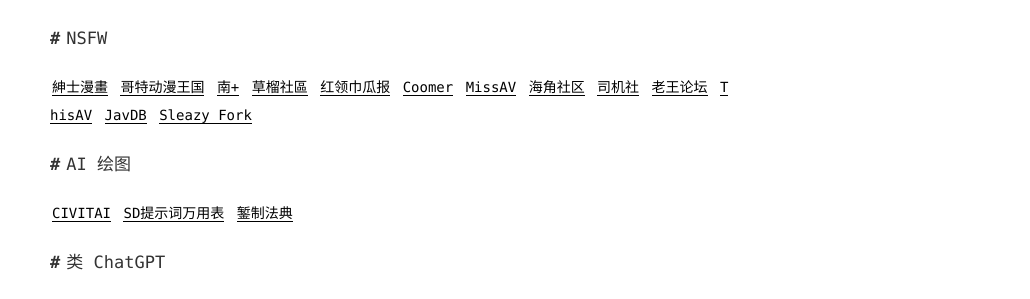
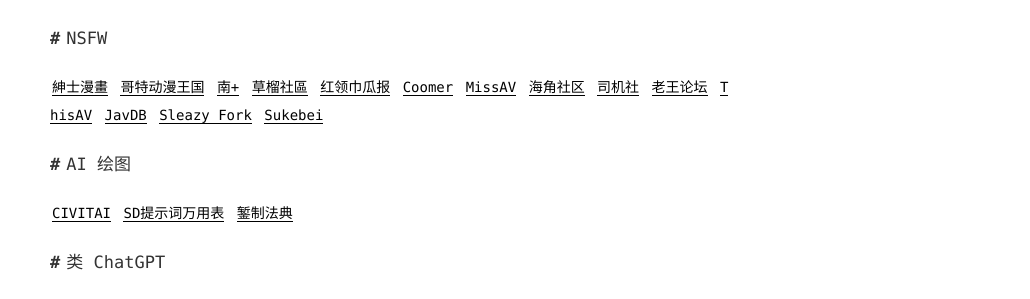
Before and after one commit to admans/admans.github.io, a Jekyll site: the page built from pages/navi.md, in a window 1280 px wide. Shown: the part 1259-1558 px from the top of the page, without its empty margins (250-1280 px from the left). Built offline with Jekyll 4.4.1, drawn with Linux system fonts in a browser that asks for light colours; comment, search, counter and statistics services are not loaded.

Commit message:
Update navi.md

```diff
--- a/pages/navi.md
+++ b/pages/navi.md
@@ -41,7 +41,7 @@ title: 导航
 
 ## NSFW
 
-[紳士漫畫](https://www.wnacg.com/ "紳士漫畫") [哥特动漫王国](https://www.gtloli.gay/ "哥特动漫王国") [南+](https://south-plus.net/ "南+") [草榴社區](https://t66y.com/ "草榴社區") [红领巾瓜报](https://hlj.fun/ "红领巾瓜报") [Coomer](https://coomer.su/ "Coomer") [MissAV](https://missav.com/ "MissAV") [海角社区](https://haijiao.com/ "海角社区") [司机社](https://bitbucket.org/sijishe/sijisheyjdz "司机社") [老王论坛](https://laowang.vip "老王论坛") [ThisAV](https://thisav.com/ "ThisAV") [JavDB](https://javdb.com/ "JavDB") [Sleazy Fork](https://sleazyfork.org/zh-CN "Sleazy Fork")
+[紳士漫畫](https://www.wnacg.com/ "紳士漫畫") [哥特动漫王国](https://www.gtloli.gay/ "哥特动漫王国") [南+](https://south-plus.net/ "南+") [草榴社區](https://t66y.com/ "草榴社區") [红领巾瓜报](https://hlj.fun/ "红领巾瓜报") [Coomer](https://coomer.su/ "Coomer") [MissAV](https://missav.com/ "MissAV") [海角社区](https://haijiao.com/ "海角社区") [司机社](https://bitbucket.org/sijishe/sijisheyjdz "司机社") [老王论坛](https://laowang.vip "老王论坛") [ThisAV](https://thisav.com/ "ThisAV") [JavDB](https://javdb.com/ "JavDB") [Sleazy Fork](https://sleazyfork.org/zh-CN "Sleazy Fork") [Sukebei](https://sukebei.nyaa.si/ "Sukebei")
 
 ## AI 绘图
 
```
